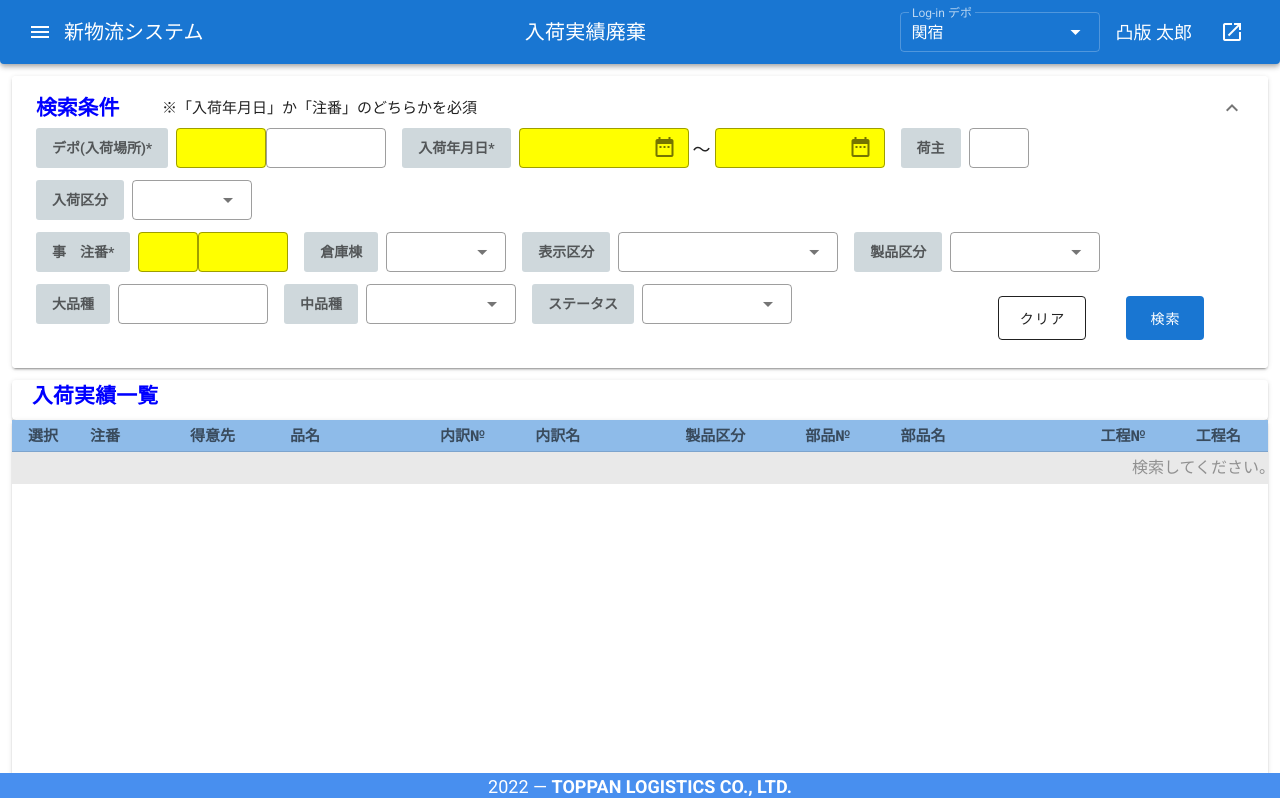
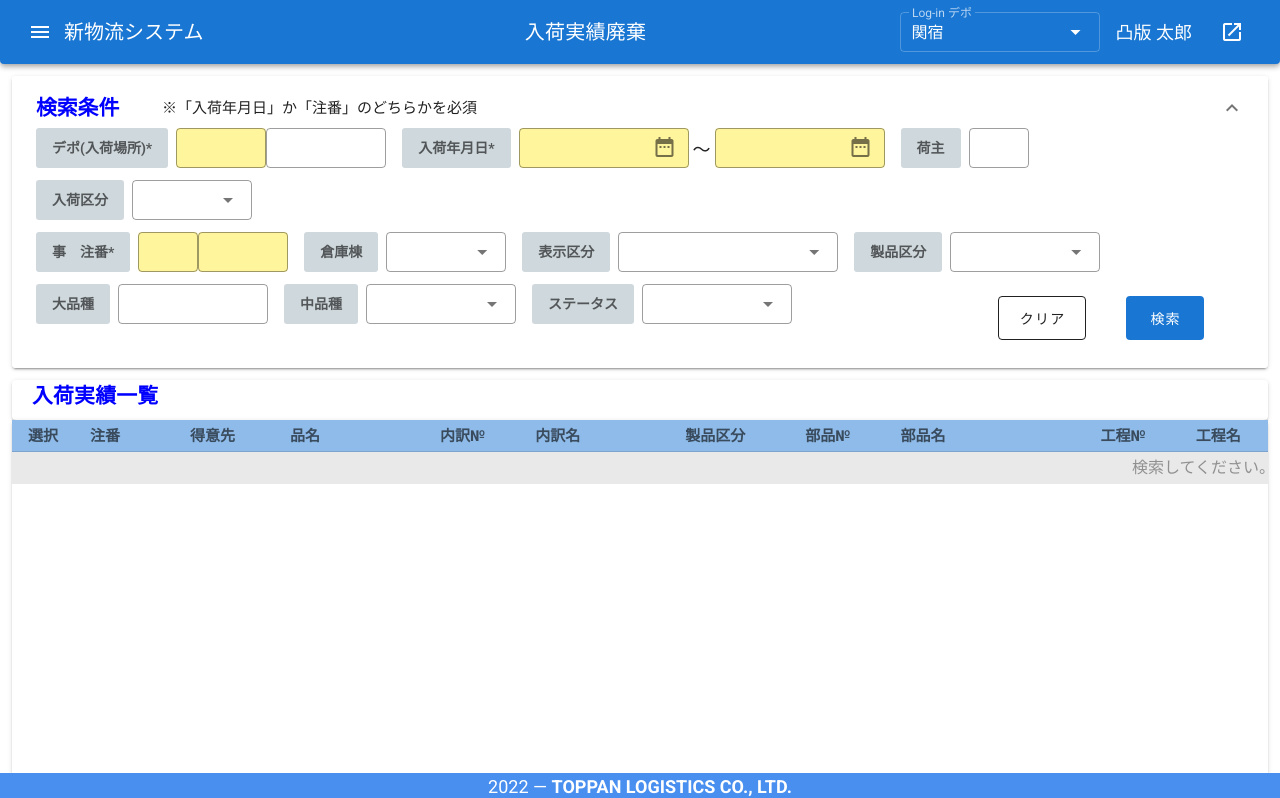
Before and after one commit to ryosuke-tsuji/zaiko_hikiate, a Vue app: page /nyuka in a window 1280 px wide. Shown: the top 798 px of the page. Built offline with nearby package versions, Linux system fonts and the light colour scheme.

Commit message:
検索画面の品種欄のドロップダウン化、テキストフィールドの背景色の指定ミス修正

```diff
--- a/src/components/pages/NyukaJissekiSearchView.vue
+++ b/src/components/pages/NyukaJissekiSearchView.vue
@@ -13,15 +13,15 @@
                   <v-row>
                     <v-col class="pt-0 pb-0 pr-1 d-flex" cols="auto">
                       <v-subheader class="mr-2">デポ(入荷場所)*</v-subheader>
-                      <v-text-field class="depo" outlined dense clearable hint="" hide-details="auto"></v-text-field>
+                      <v-text-field class="depo" outlined dense clearable hint="" hide-details="auto" background-color="yellow lighten-3"></v-text-field>
                       <v-text-field class="depoName" outlined dense clearable hint="" hide-details="auto"></v-text-field>
                     </v-col>
 
                     <v-col class="pt-0 pr-1 d-flex" cols="auto">
                       <v-subheader class="mr-2">入荷年月日*</v-subheader>
-                      <v-text-field class="ymd" outlined hide-details="auto" clearable append-icon="mdi-calendar-range" dense hint="YYYY/MM/DD"></v-text-field>
+                      <v-text-field class="ymd" outlined hide-details="auto" clearable append-icon="mdi-calendar-range" dense hint="YYYY/MM/DD" background-color="yellow lighten-3"></v-text-field>
                       <span style="vertical-align: middle" class="pl-1 pr-1 pt-2">～</span>
-                      <v-text-field class="ymd" outlined hide-details="auto" clearable append-icon="mdi-calendar-range" dense hint="YYYY/MM/DD"></v-text-field>
+                      <v-text-field class="ymd" outlined hide-details="auto" clearable append-icon="mdi-calendar-range" dense hint="YYYY/MM/DD" background-color="yellow lighten-3"></v-text-field>
                     </v-col>
 
                     <v-col class="pt-0 pb-0 pr-1 d-flex" cols="auto">
@@ -37,8 +37,8 @@
                   <v-row>
                     <v-col class="pt-0 pb-0 pr-1 d-flex" cols="auto">
                       <v-subheader class="mr-2">事&emsp;注番*</v-subheader>
-                      <v-text-field class="chuban1" outlined dense clearable hint="" hide-details="auto"></v-text-field>
-                      <v-text-field class="chuban2" outlined dense clearable hint="" hide-details="auto"></v-text-field>
+                      <v-text-field class="chuban1" outlined dense clearable hint="" hide-details="auto" background-color="yellow lighten-3"></v-text-field>
+                      <v-text-field class="chuban2" outlined dense clearable hint="" hide-details="auto" background-color="yellow lighten-3"></v-text-field>
                     </v-col>
 
                     <v-col class="pt-0 pr-1 d-flex" cols="auto">
@@ -1032,12 +1032,10 @@ export default {
 .ymd {
   width: 170px;
   height: 40px;
-  background-color: yellow;
 }
 .depo {
   width: 90px;
   height: 40px;
-  background-color: yellow;
 }
 .depoName {
   width: 120px;
@@ -1051,12 +1049,10 @@ export default {
 .chuban1 {
   width: 60px;
   height: 40px;
-  background-color: yellow;
 }
 .chuban2 {
   width: 90px;
   height: 40px;
-  background-color: yellow;
 }
 .sokoTo {
   width: 120px;
--- a/src/components/pages/ZaikoHikiate.vue
+++ b/src/components/pages/ZaikoHikiate.vue
@@ -18,13 +18,13 @@
                     </v-col>
                     <v-col class="pt-0 pr-1 d-flex" cols="3">
                       <v-subheader class="mr-2">&ensp;&nbsp;デポ<span style="color: red">&nbsp;*</span></v-subheader>
-                      <v-text-field class="yellow lighten-3" outlined dense clearable hint="" hide-details="auto"></v-text-field>
+                      <v-text-field background-color="yellow lighten-3" outlined dense clearable hint="" hide-details="auto"></v-text-field>
                       <div style="width:210px"></div>
                     </v-col>
                     <v-col class="pt-0 pr-1 d-flex" cols="3">
                       <v-subheader class="mr-2">&ensp;&ensp;品種</v-subheader>
-                      <v-text-field outlined dense clearable hint="" hide-details="auto"></v-text-field>
-                      <div style="width:610px"></div>
+                      <v-select :items="hinsyuList" dense outlined hide-details="auto" multiple></v-select>
+                      <div style="width:80px"></div>
                     </v-col>
                   </v-row>
                   <v-row>
@@ -84,7 +84,7 @@
           <v-card>
             <v-data-table :headers="shownHeaders" :items="itemList" item-key="ID" dense multi-sort fixed-header show-select no-data-text="検索してください。" height=400>
               <template #[`item.jun`]="{ item }">
-                <v-text-field outlined dense hide-details v-model="item.jun" class="junArea textRight compact-form white" />
+                <v-text-field outlined dense hide-details v-model="item.jun" class="junArea textRight compact-form" background-color="white" />
               </template>
               <template #[`item.weight`]="{ item }">
                 <div style="text-align: right;">{{item.weight}}</div>
@@ -266,6 +266,7 @@ export default {
       binUnsoCdList: ["", "全て", "車建（区域）", "個配（地方）"],
       hikiateStatusList: ["未引当分", "一部引当中", "引当済"],
       zaikoUmuList: ["", "在庫有り分", "在庫無し分"],
+      hinsyuList: ["一般", "紙器", "特印", "液体", "プラスチック", "建装", "レーベル"],
       headersBack: null,
     }
   },
--- a/src/components/pages/ZaikoHikiateKobetsu.vue
+++ b/src/components/pages/ZaikoHikiateKobetsu.vue
@@ -75,13 +75,13 @@
               </template>
               <template #[`item.syukkohakosu`]="{ item }">
                 <div style="display: flex; align-items: center;">
-                  <v-text-field outlined dense hide-details v-model="item.syukkohakosu" class="syukkoArea textRight compact-form white" v-if="item.status != 2" />
+                  <v-text-field outlined dense hide-details v-model="item.syukkohakosu" class="syukkoArea textRight compact-form" background-color="white" v-if="item.status != 2" />
                   <v-spacer></v-spacer>
                   <v-btn :class='[item.isSetting ? "outlined" : "secondary"]' depressed dense @click="hakoShitei(item.ID)"><span>箱指定</span></v-btn>
                 </div>
               </template>
               <template #[`item.tsurifuraBiko`]="{ item }">
-                <v-text-field outlined dense hide-details v-model="item.tsurifuraBiko" style="bikoArea" class="compact-form white" />
+                <v-text-field outlined dense hide-details v-model="item.tsurifuraBiko" style="bikoArea" class="compact-form" background-color="white" />
               </template>
               <template #[`item.fudagamiNo`]="{ item }">
                 {{ item.fudagamiNo }}
@@ -635,10 +635,6 @@ export default {
   white-space: nowrap;
 }
 
-.required {
-  background-color: yellow;
-}
-
 /* サマリ表示専用 */
 #summarys.v-data-table--fixed-header > .v-data-table__wrapper > table > thead > tr > th {
   font-size:15px  !important;
```
